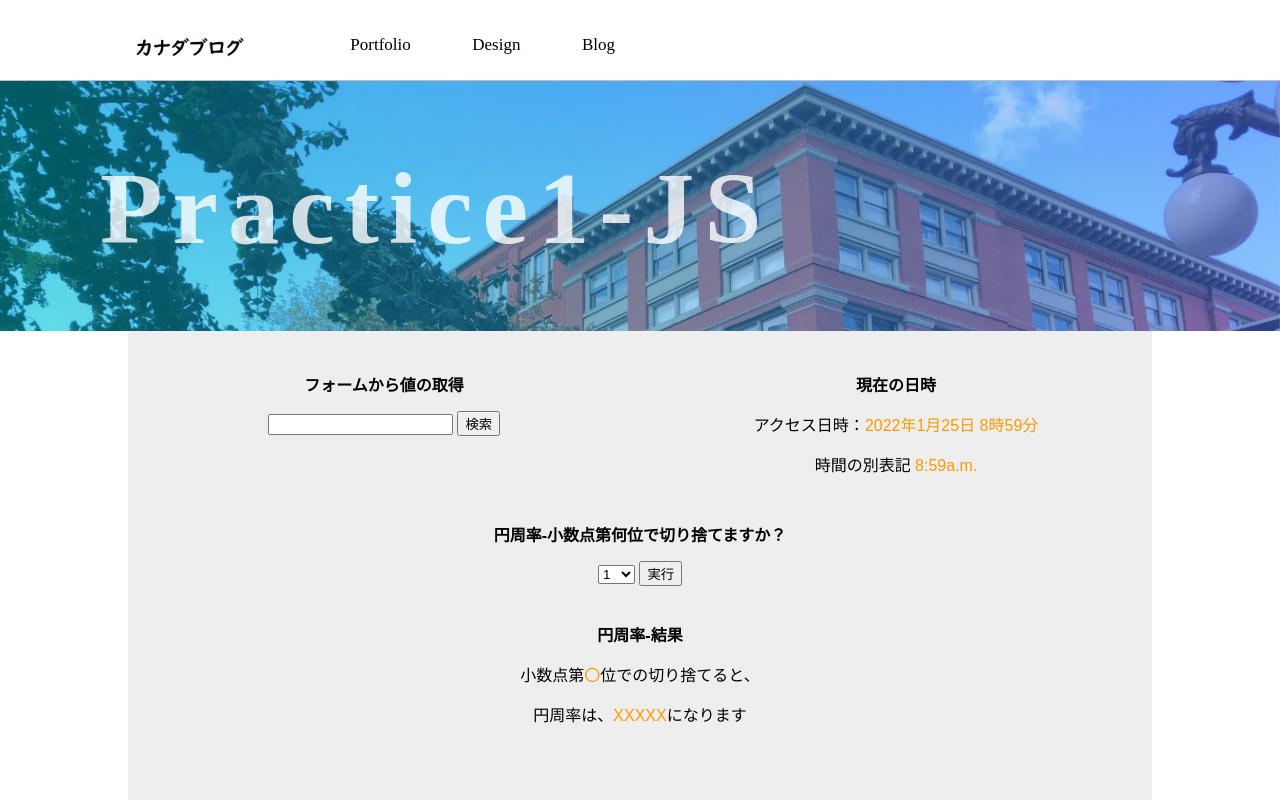
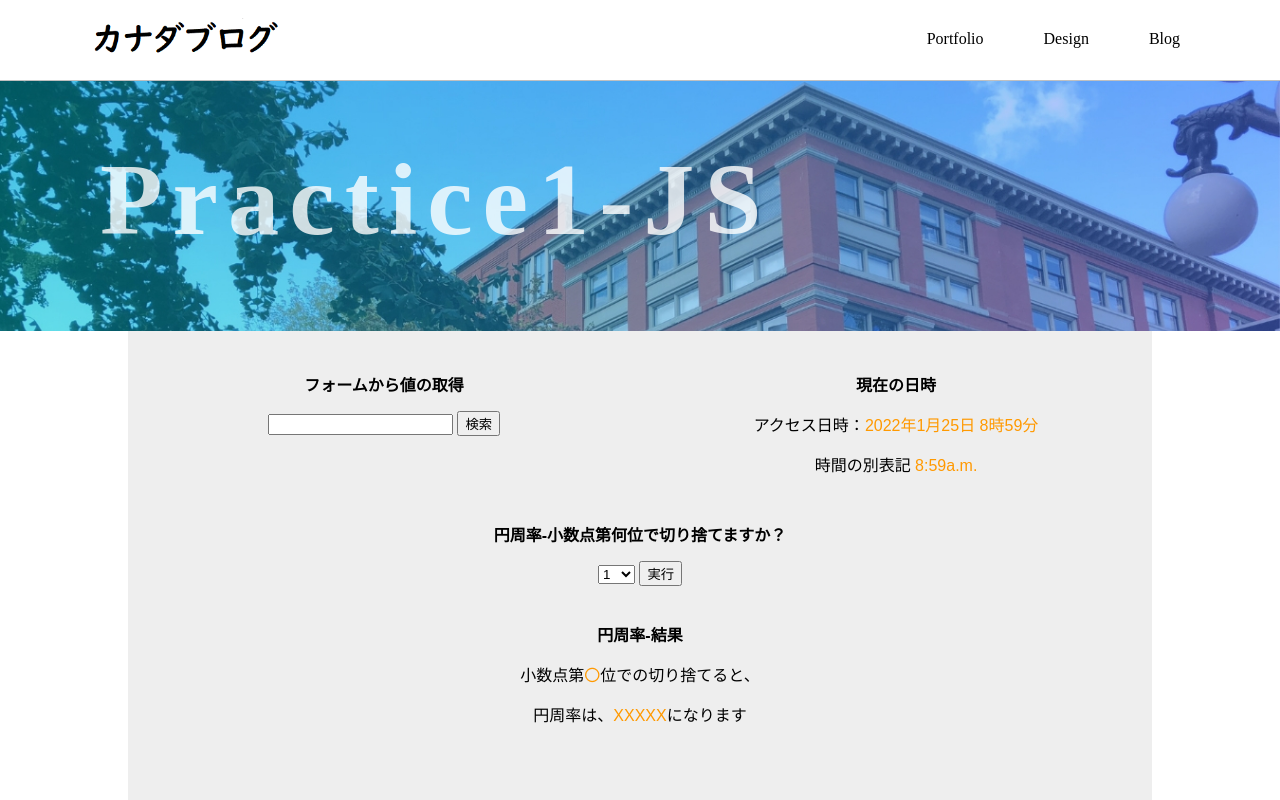
Before and after one commit to Sofarago/JsPractice1, a plain HTML site: page index.html in a window 1280 px wide. Shown: the top 800 px of the page. Drawn offline with Linux system fonts and the light colour scheme.

Commit message:
1/25 header adjust

```diff
--- a/design.css
+++ b/design.css
@@ -29,19 +29,37 @@ body {
   box-sizing: border-box;
 }
 
+.logo {
+  display: inline-block;
+  height: 80px;
+  overflow: hidden;
+}
+
+.logo a {
+  display: block;
+}
+
 .logo img   {
-  float:left;
-  padding: 25px 0 0 10%;
-  width: 10%;
+  height: 80px;
+  width: auto;
+  margin-left: 80px;
 }
 
 nav {
-  margin-top: 35px;
-  margin-left: 22%;
+  float: right;
+}
+
+nav ul {
+  display: flex;
+  flex-direction: row;
+  align-items: center;
+  margin: 0 auto;
+  margin-right: 70px;
 }
 
 nav a {
   color:black;
+  padding: 30px 30px;
 }
 
 nav li {
@@ -70,8 +88,9 @@ nav li:hover {
   letter-spacing:10px;
   opacity:0.8;
   position:absolute;
-  top:0;
-  left:100px;
+  top: 50px;
+  left: 100px;
+  line-height: 0;
 }
 
 .main__contents {
--- a/index.html
+++ b/index.html
@@ -17,9 +17,9 @@
       </div>
       <nav>
         <ul>
-          <li><a href="#">Portfolio</a></li>
-          <li><a href="https://sofarago.github.io/designtop/">Design</a></li>
-          <li><a href="https://sofarago.github.io/blogtop/">Blog</a></li>
+          <a href="#">Portfolio</a>
+          <a href="https://sofarago.github.io/designtop/">Design</a>
+          <a href="https://sofarago.github.io/blogtop/">Blog</a>
         </ul>
       </nav>
     </header>
```
